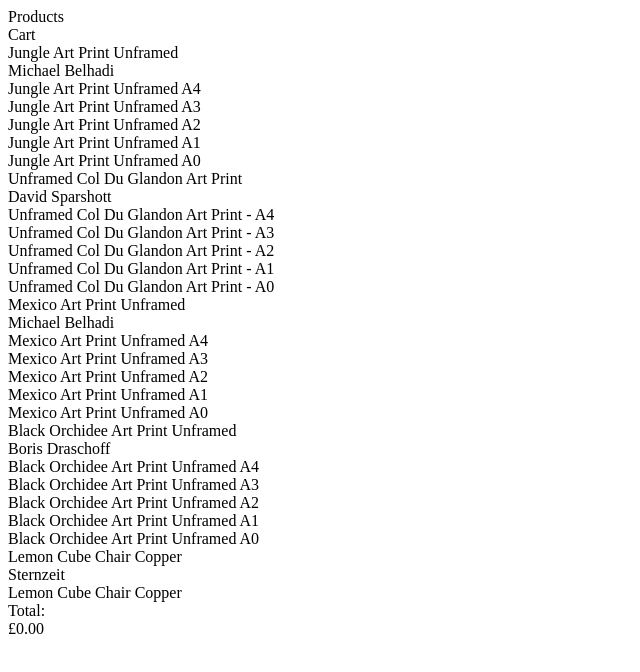
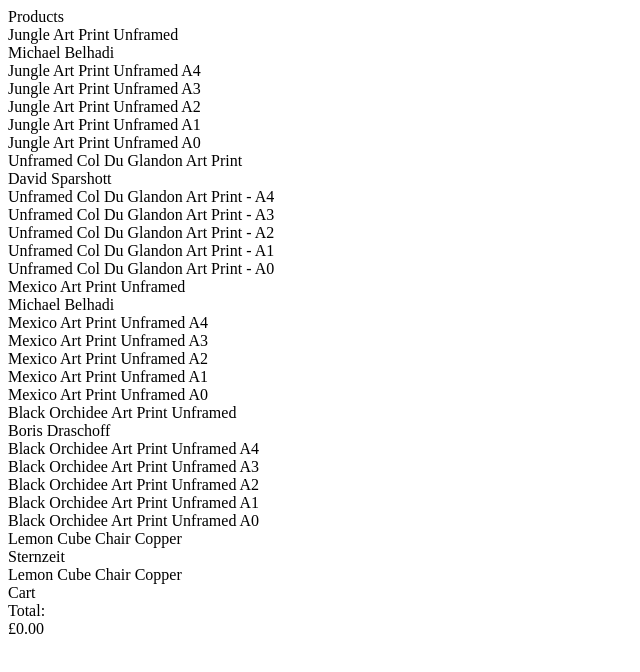
Before and after one commit to rwalle61/shopping-cart-kata, a Next.js app: page / in a window 1280 px wide. Shown: the top 672 px of the page, without its empty margins (0-640 px from the left). Built offline with nearby package versions, Linux system fonts and the light colour scheme.

Commit message:
fix: move catalogue products from cart to catalogue

```diff
--- a/src/pages/index.tsx
+++ b/src/pages/index.tsx
@@ -12,12 +12,18 @@ const Product = ({ title, brand, variants }): JSX.Element => (
   </div>
 );
 
+const Catalogue = (): JSX.Element => (
+  <div>
+    <div>Products</div>
+    {products.map(({ title, brand, variants }) => (
+      <Product key={title} title={title} brand={brand} variants={variants} />
+    ))}
+  </div>
+);
+
 const Cart = (): JSX.Element => (
   <div>
     <div>Cart</div>
-    {products.map(({ title, brand, variants }) => (
-      <Product key={title} title={title} brand={brand} variants={variants} />
-    ))}
     <div>Total:</div>
     <div>£0.00</div>
   </div>
@@ -25,7 +31,7 @@ const Cart = (): JSX.Element => (
 
 const Home = (): JSX.Element => (
   <div>
-    <div>Products</div>
+    <Catalogue />
     <Cart />
   </div>
 );
```
Also changed, not shown: 1 other file (tests, documents, lock files or other folders).
